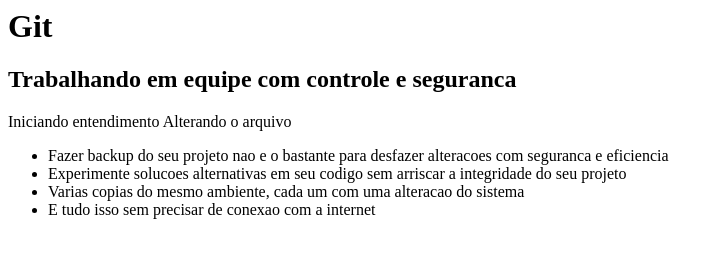
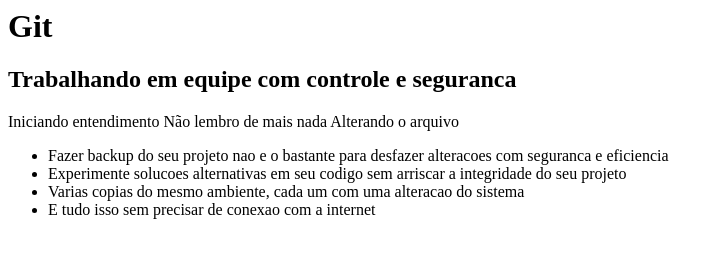
Before and after one commit to bolsonaroPresidente/curso-git-alr, a plain HTML site: page index.html in a window 1280 px wide. Shown: the whole page, without its empty margins (0-723 px from the left). Drawn offline with Linux system fonts and the light colour scheme.

Commit message:
Comitando depois de dias

```diff
--- a/index.html
+++ b/index.html
@@ -8,7 +8,7 @@
 		<h1>Git</h1>
 		<h2>Trabalhando em equipe com controle e seguranca</h2>
 		Iniciando entendimento
-
+                Não lembro de mais nada
 		Alterando o arquivo
 		<ul>
 			<li>Fazer backup do seu projeto nao e o bastante para desfazer
```
